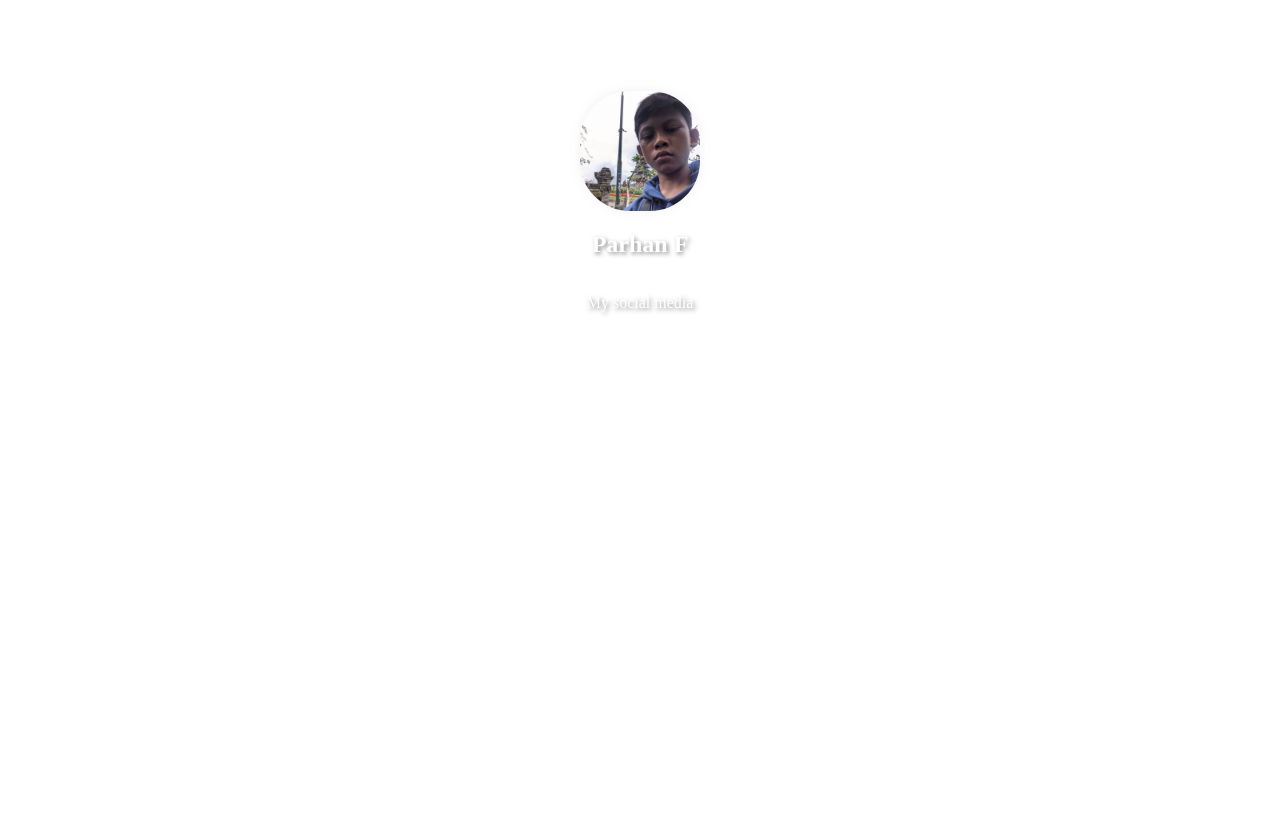
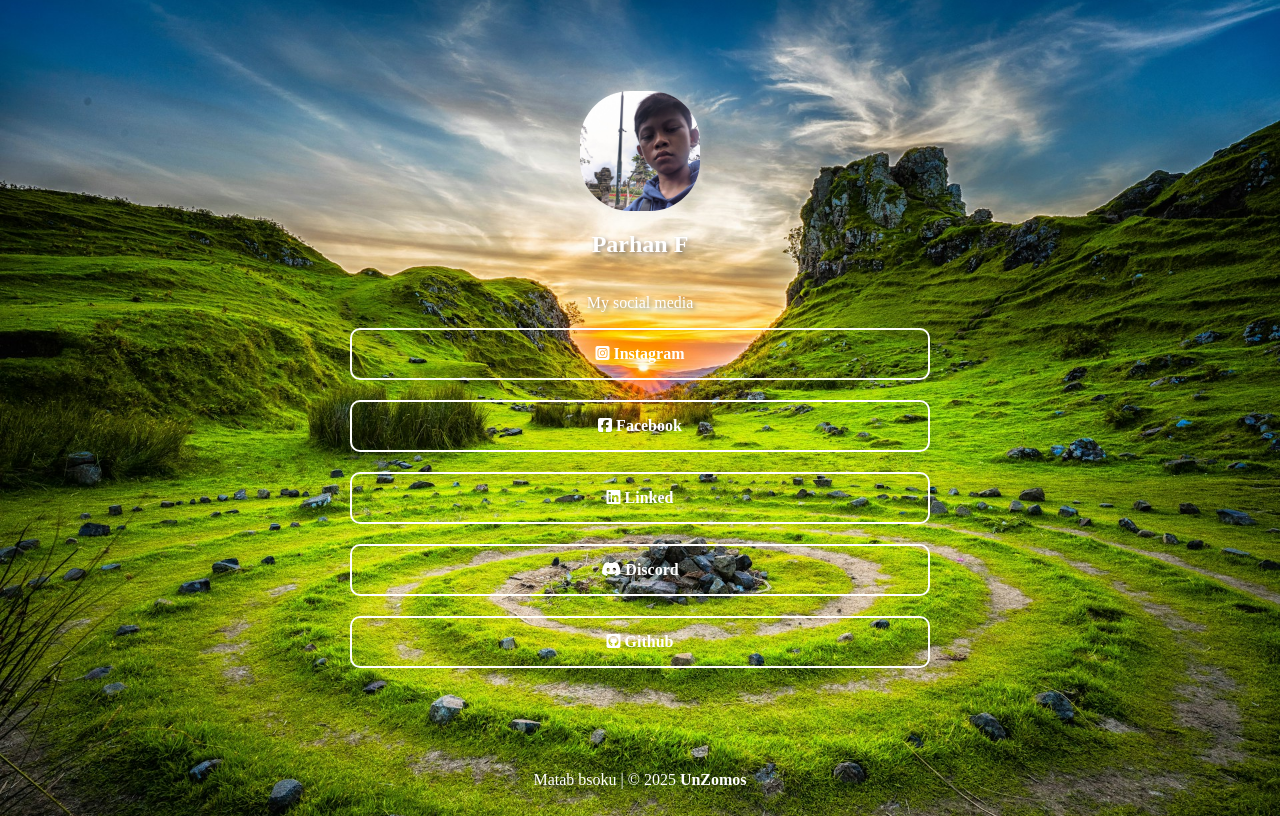
Before and after one commit to UnZomos/linktree, a plain HTML site: page index.html in a window 1280 px wide. Drawn offline with Linux system fonts and the light colour scheme; the site is published under a folder, as on GitHub Pages, so addresses that start at the root find nothing; a web font is replaced by a local one.

Commit message:
Update index.html
Background fix

```diff
--- a/index.html
+++ b/index.html
@@ -20,7 +20,7 @@
         <style type="text/css" media="all">
             body {
                 font-family: "MuseoModerno", serif;
-                background-image: url("/robert-lukeman-_RBcxo9AU-U-unsplash.jpg");
+                background-image: url("robert-lukeman-_RBcxo9AU-U-unsplash.jpg");
                 background-position: center;
                 background-size: cover;
                 min-height: 100vh;
```
